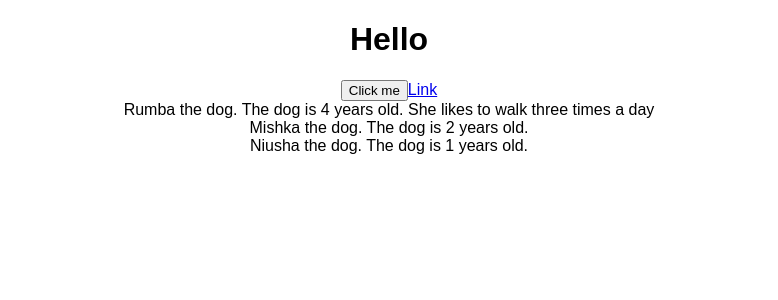
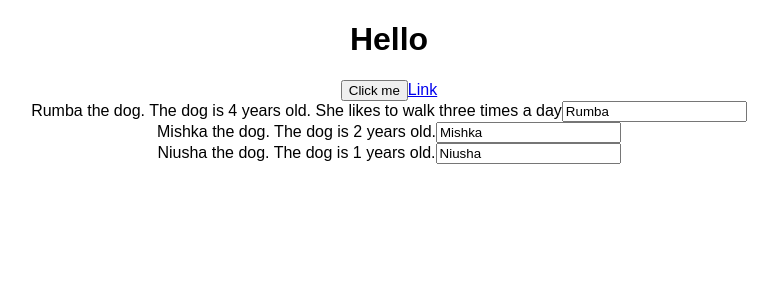
Before and after one commit to iftemplar/react-complete-guide, a React (Create React App) app: page / in a window 1280 px wide. Shown: the top 300 px of the page, without its empty margins (251-1029 px from the left). Built offline with nearby package versions, Linux system fonts and the light colour scheme.

Commit message:
Re-writing Mishka's name usning 2-way databinding.

```diff
--- a/src/App.js
+++ b/src/App.js
@@ -11,7 +11,7 @@ class App extends Component {
             {name: 'Mishka', age: 2},
             {name: 'Niusha', age: 1}
         ]
-    }
+    };
 
     // method
     btnClickHandler  = (newName) => {
@@ -24,20 +24,33 @@ class App extends Component {
                 {name: 'Niusha', age: 2}
             ]
         })
-    }
+    };
+
+    // reacts on input type
+    nameChangedHandler = (event) => {
+        console.log(event);
+        console.log(event.target);
+        this.setState({
+            doggos: [
+                {name: 'Rumba', age: 4},
+                {name:  event.target.value, age: 3},
+                {name: 'Niusha', age: 1}
+            ]
+        })
+    };
 
     copiedHandler = () => {
         console.log('Copy!');
-    }
+    };
 
     linkClickHandler = (e) => {
         e.preventDefault();
         console.log('linkClickHandler');
-    }
+    };
 
     contextMenuHandler = () => {
         console.log('contextMenuHandler')
-    }
+    };
 
       render() {
         return (
@@ -52,7 +65,12 @@ class App extends Component {
                 click={this.btnClickHandler.bind(this, 'Rumbiterto')}>  {/* this binds this to current JS class */}
                 She likes to walk three times a day
             </Dog>
-            <Dog name={this.state.doggos[1].name} age={this.state.doggos[1].age} />
+
+            <Dog
+                name={this.state.doggos[1].name}
+                age={this.state.doggos[1].age}
+                changed={this.nameChangedHandler}/>
+
             <Dog name={this.state.doggos[2].name} age={this.state.doggos[2].age} />
           </div>
         );
--- a/src/Dog/Dog.js
+++ b/src/Dog/Dog.js
@@ -3,7 +3,10 @@ import React from 'react';
 const Dog = (props) => {
 return (
     <section>
-        <div onClick={props.click}>{props.name} the dog. The dog is {props.age} years old. <span>{props.children}</span></div>
+        <div onClick={props.click}>{props.name} the dog. The dog is {props.age} years old.
+            <span>{props.children}</span>
+            <input type="text" onChange={props.changed} value={props.name}/>
+        </div>
     </section>
     )
 }
```
